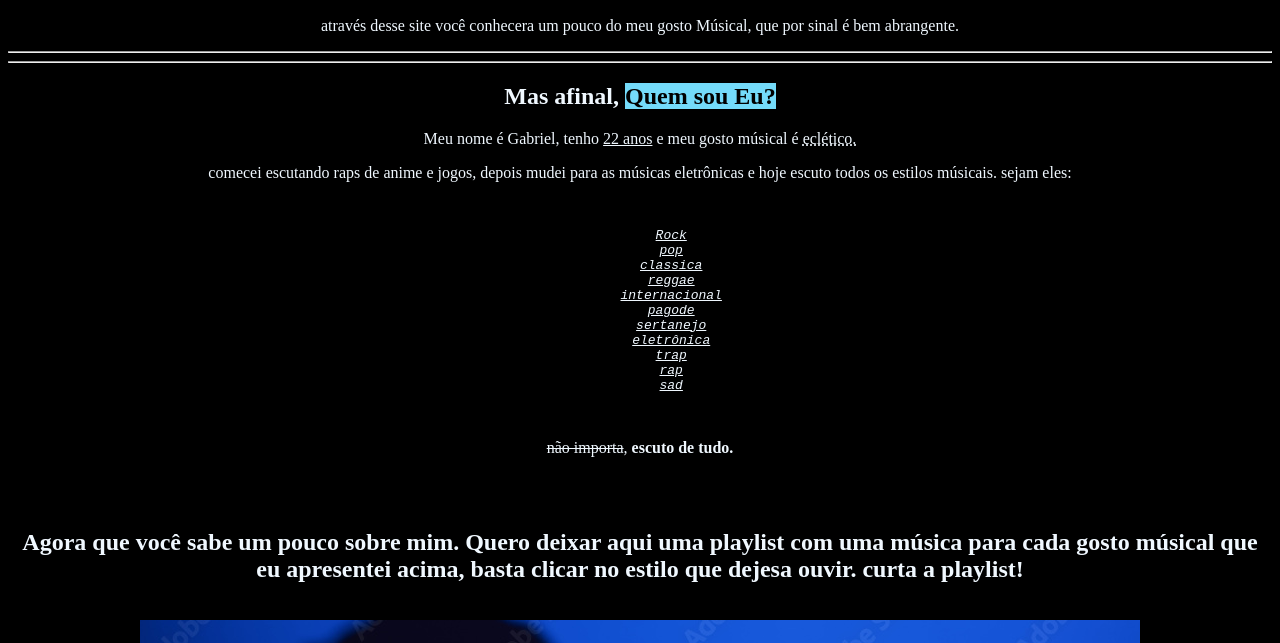
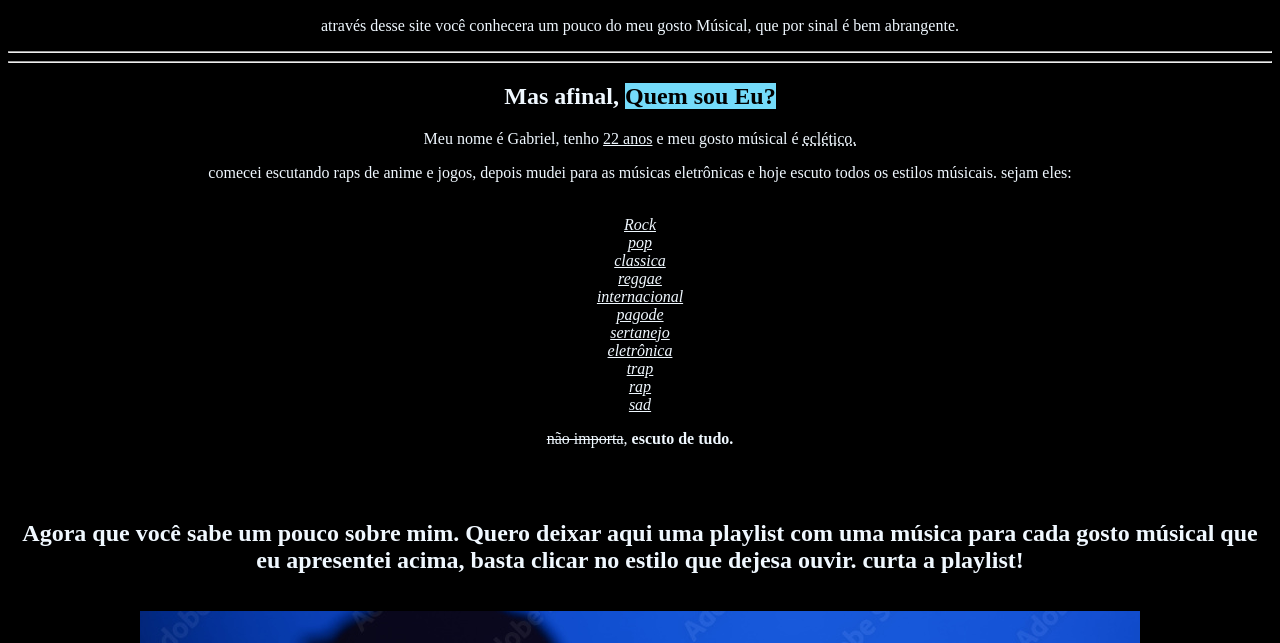
Before and after one commit to Yangzin0/ecl-tico, a plain HTML site: page index.html in a window 1280 px wide. Shown: the part 110-753 px from the top of the page. Drawn offline with Linux system fonts and the light colour scheme.

Commit message:
Update index.html

```diff
--- a/index.html
+++ b/index.html
@@ -29,24 +29,20 @@
     <hr>
     <h2>Mas afinal, <mark>Quem sou Eu?</mark></h2>
     <p>Meu nome é Gabriel, tenho <u>22 anos</u> e meu gosto músical é <abbr title="significa que eu gosto de qualquer estilo musical.">eclético.</abbr></p>
-    <p>comecei escutando raps de anime e jogos, depois mudei para as músicas eletrônicas e hoje escuto todos os estilos músicais. sejam eles:</p>
-    <pre>
-    <code>
+    <p>comecei escutando raps de anime e jogos, depois mudei para as músicas eletrônicas e hoje escuto todos os estilos músicais. sejam eles:</p><br>
      <em>
-        <a href="pag1.html" target="_self" rel="next">Rock</a>
-        <a href="pag2.html" target="_self" rel="next">pop</a>
-        <a href="pag3.html" target="_self" rel="next">classica</a>
-        <a href="pag4.html" target="_self" rel="next">reggae</a>
-        <a href="pag6.html" target="_self" rel="next">internacional</a>
-        <a href="pag7.html" target="_self" rel="next">pagode</a>
-        <a href="pag8.html" target="_self" rel="next">sertanejo</a>
-        <a href="pag9.html" target="_self" rel="next">eletrônica</a>
-        <a href="pag10.html" target="_self" rel="next">trap</a>
-        <a href="pag11.html" target="_self" rel="next">rap</a>
-        <a href="pag12.html" target="_self" rel="next">sad</a>
+        <a href="pag1.html" target="_self" rel="next">Rock</a><br>
+        <a href="pag2.html" target="_self" rel="next">pop</a><br>
+        <a href="pag3.html" target="_self" rel="next">classica</a><br>
+        <a href="pag4.html" target="_self" rel="next">reggae</a><br>
+        <a href="pag6.html" target="_self" rel="next">internacional</a><br>
+        <a href="pag7.html" target="_self" rel="next">pagode</a><br>
+        <a href="pag8.html" target="_self" rel="next">sertanejo</a><br>
+        <a href="pag9.html" target="_self" rel="next">eletrônica</a><br>
+        <a href="pag10.html" target="_self" rel="next">trap</a><br>
+        <a href="pag11.html" target="_self" rel="next">rap</a><br>
+        <a href="pag12.html" target="_self" rel="next">sad</a><br>
         </em>
-    </code>
-</pre>
     <p><del>não importa</del>, <strong>escuto de tudo.</strong></p>
     <br>
     <br>
```
